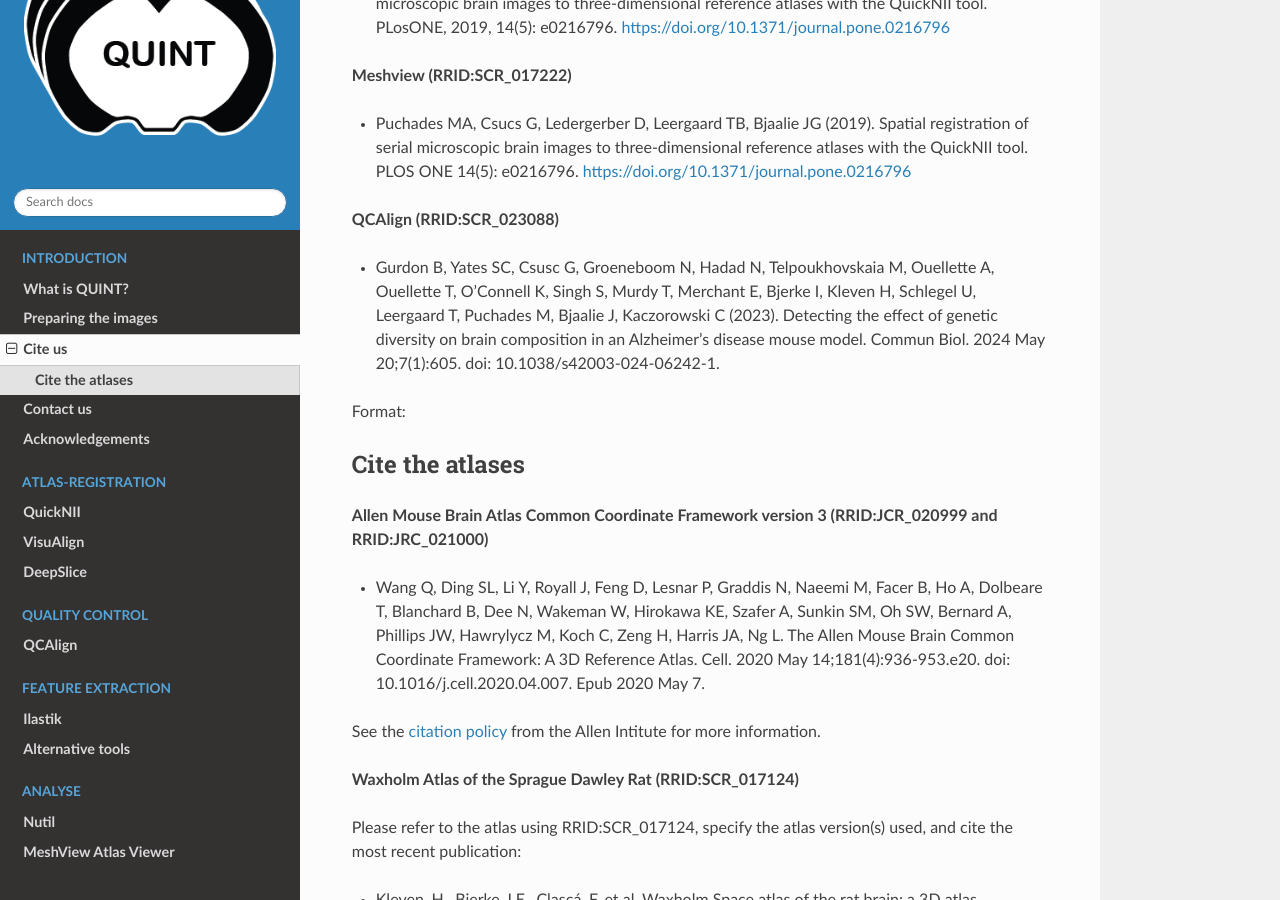
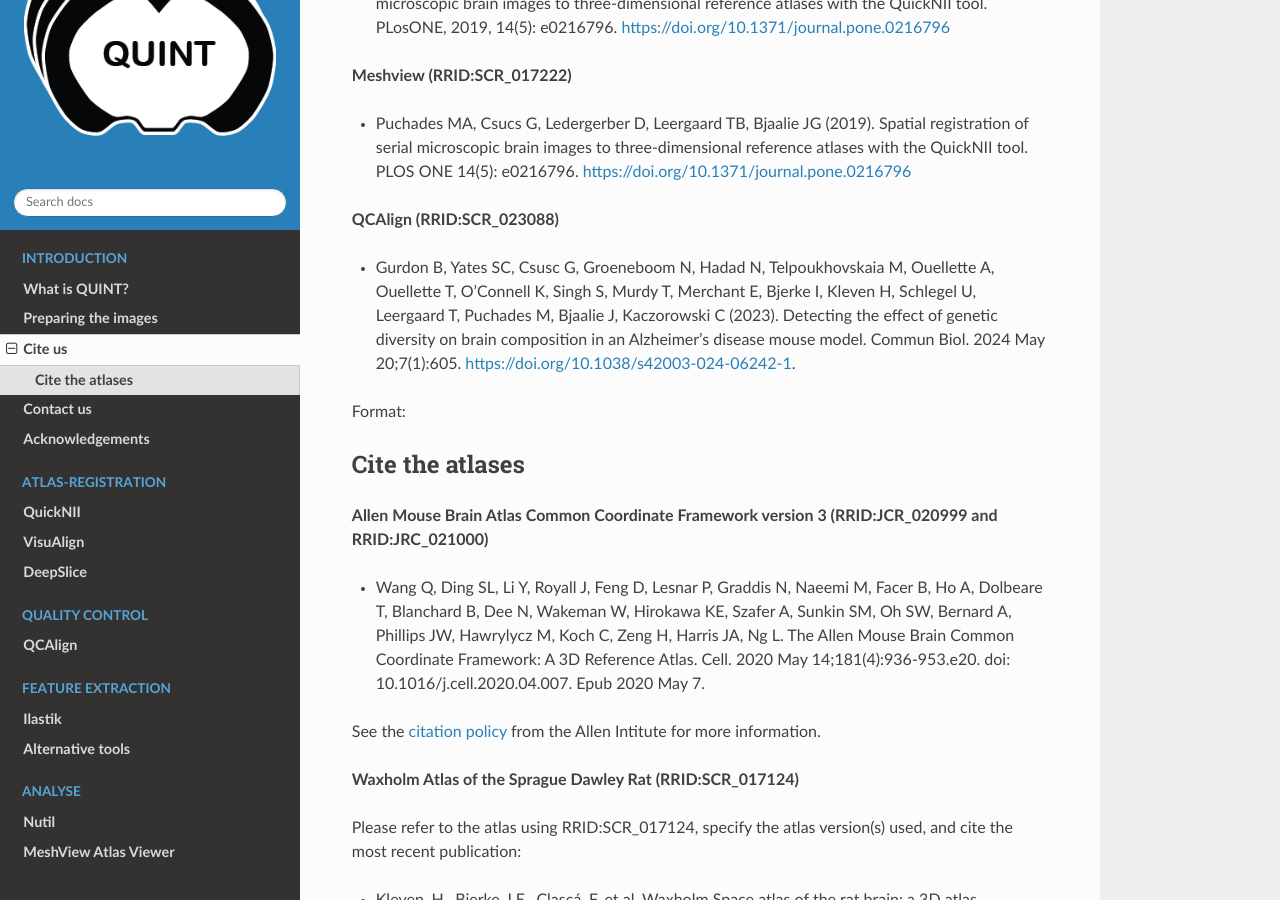
Before and after one commit to Neural-Systems-at-UIO/QUINT_workflow, a Sphinx documentation site: the page built from docs/Publications.rst, in a window 1280 px wide and 900 px high, scrolled down 984 px. Built offline with Sphinx 7.4.7 and the Read the Docs theme 2.0.0, drawn with Linux system fonts in a browser that asks for light colours; some of the changed lines change nothing that is shown.

Commit message:
Update Publications.rst

```diff
--- a/docs/Publications.rst
+++ b/docs/Publications.rst
@@ -31,7 +31,7 @@
 
 **QCAlign (RRID:SCR_023088)**
 
-* Gurdon B, Yates SC, Csusc G, Groeneboom N, Hadad N, Telpoukhovskaia M, Ouellette A, Ouellette T, O’Connell K, Singh S, Murdy T, Merchant E, Bjerke I, Kleven H, Schlegel U, Leergaard T, Puchades M, Bjaalie J, Kaczorowski C  (2023). Detecting the effect of genetic diversity on brain composition in an Alzheimer’s disease mouse model. Commun Biol. 2024 May 20;7(1):605. doi: 10.1038/s42003-024-06242-1.
+* Gurdon B, Yates SC, Csusc G, Groeneboom N, Hadad N, Telpoukhovskaia M, Ouellette A, Ouellette T, O’Connell K, Singh S, Murdy T, Merchant E, Bjerke I, Kleven H, Schlegel U, Leergaard T, Puchades M, Bjaalie J, Kaczorowski C  (2023). Detecting the effect of genetic diversity on brain composition in an Alzheimer’s disease mouse model. Commun Biol. 2024 May 20;7(1):605. https://doi.org/10.1038/s42003-024-06242-1.
 Format:
 
 **Cite the atlases**
```
